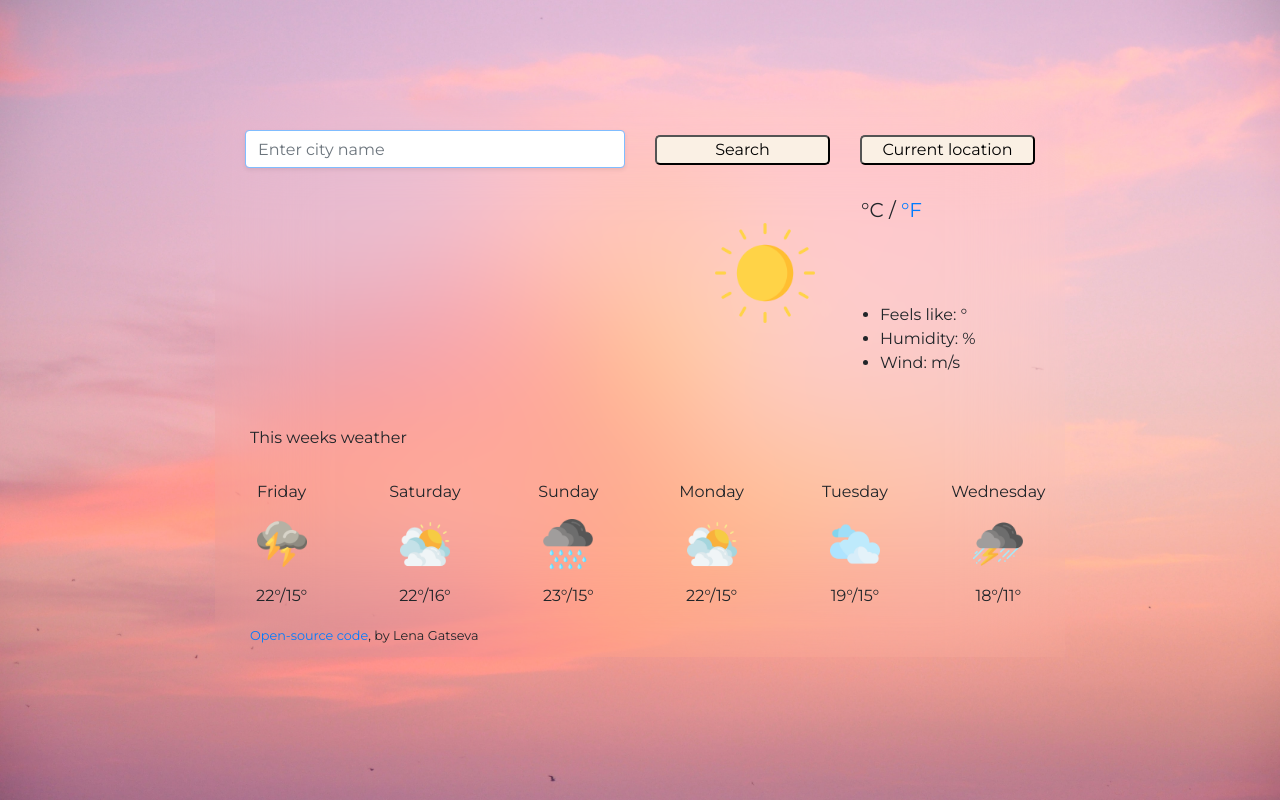
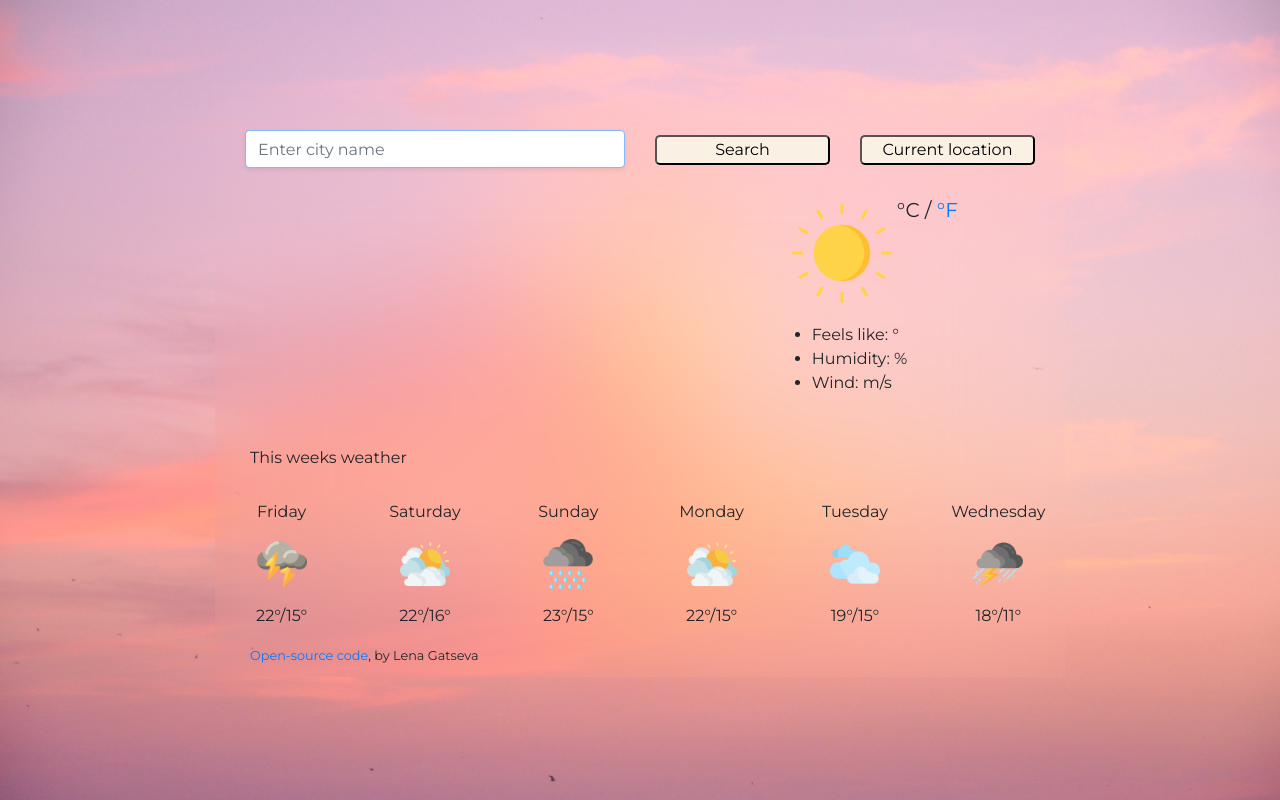
Before and after one commit to lenagatseva79/Weather-App, a plain HTML site: page index.html in a window 1280 px wide. Drawn offline with nearby package versions, Linux system fonts and the light colour scheme; no server answers; a web font is replaced by a local one.

Commit message:
updated div columns

```diff
--- a/index.html
+++ b/index.html
@@ -52,21 +52,20 @@
       <h3 id="sky">
       </h3>
     </div>
-    <div class="col-3">
+    <div class="col-2"></div>
+    <div class="col-4">
                 <img
                 src="images/sun.png"
                 alt="sun"
                 width="100"
                 id="icon"
                 class="sun">
-                </div>
-                <div class="col-3">
+
                 <span id="temperature"></span>
                     <span class="degree">
                       <a href="#" id="celsius-link" class="active">°C</a> /
                      <a href="#" id="fahrenheit-link">°F</a>
                     </span>
-
                 <ul>
                     <li>
                         Feels like: <span id="feels"></span>°
@@ -78,8 +77,9 @@
                         Wind: <span id="wind"></span>m/s
                     </li>
                 </ul>
+                </div>
 
-                    </div>
+
                     </div>
                     </div>
                     </div>
--- a/src/style.css
+++ b/src/style.css
@@ -36,7 +36,8 @@ ul {
     text-align: center;
 }
 .sun {
-    margin: 55px 60px;
+    margin: 0px;
+    margin-bottom: 20px;
 }
 .degree {
     font-size: 20px;
```
